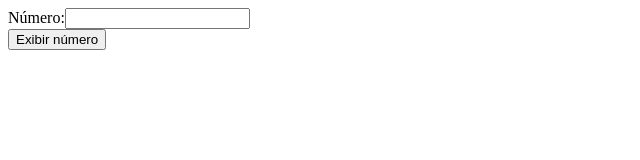
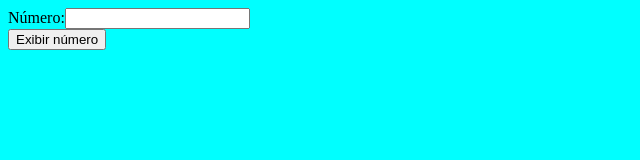
Before and after one commit to DanielSantosLira/exercicios-js, a plain HTML site: page 002/index.html in a window 1280 px wide. Shown: the whole page, without its empty margins (0-640 px from the left). Drawn offline with Linux system fonts and the light colour scheme.

Commit message:
Update index.html

```diff
--- a/002/index.html
+++ b/002/index.html
@@ -6,7 +6,7 @@
     <meta name="viewport" content="width=device-width, initial-scale=1.0">
     <title>Exercicio 02</title>
 </head>
-<body>
+<body style="background:aqua ;">
     Número:<input id="n1"><br>
     <button type="button" onclick="Exibir()">Exibir número</button>
   <div id="resposta" ></div>
```
